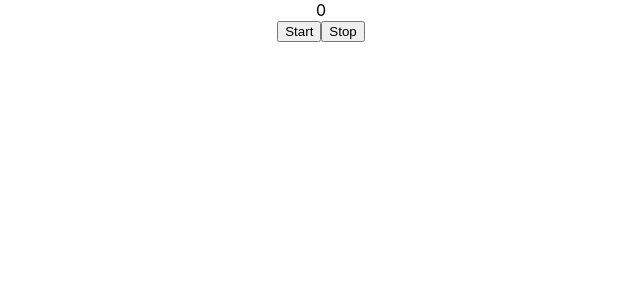
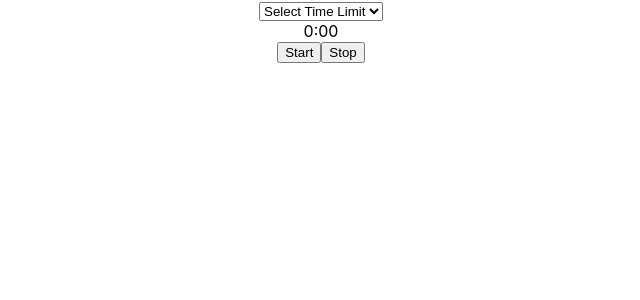
Before and after one commit to andyb2/study-timer, a React (Create React App) app: page / in a window 1280 px wide. Shown: the top 300 px of the page, without its empty margins (319-959 px from the left). Built offline with nearby package versions, Linux system fonts and the light colour scheme.

Commit message:
timer functionality

```diff
--- a/src/components/timer.jsx
+++ b/src/components/timer.jsx
@@ -1,22 +1,74 @@
-import { useState, useRef } from 'react';
+import { useState, useRef, useEffect } from 'react';
 
 export default function Timer() {
-  const [timer, setTimer] = useState(0);
-  const intervalRef = useRef(null);
+  const [timer, setTimer] = useState({ minute: 0, secondOne: 0, secondTwo: 0 });
+  const [timeLimit, setTimeLimit] = useState(0);
+  //   const [breakTime, setBreakTime] = useState(0);
+  const timerRef = useRef(null);
+  //   const breakTimerRef = useRef(null);
+
+  const handleSetTime = (time) => {
+    const toNum = Number(time);
+    setTimeLimit(toNum);
+  };
 
   const handleStartTimer = () => {
-    intervalRef.current = setInterval(() => {
-      setTimer((prev) => (prev += 1));
-    }, 1000);
+    if (timeLimit) {
+      timerRef.current = setInterval(() => {
+        setTimer((prev) => {
+          const stateCopy = { ...prev };
+
+          if (prev.secondOne === 5 && prev.secondTwo === 9) {
+            stateCopy.minute += 1;
+            stateCopy.secondOne = 0;
+            stateCopy.secondTwo = 0;
+            return stateCopy;
+          }
+
+          if (prev.secondTwo === 9) {
+            stateCopy.secondTwo = 0;
+            stateCopy.secondOne += 1;
+            return stateCopy;
+          }
+
+          stateCopy.secondTwo += 1;
+          return stateCopy;
+        });
+      }, 10);
+    }
   };
 
   const handleStopTimer = () => {
-    clearInterval(intervalRef.current);
+    clearInterval(timerRef.current);
   };
+
+  useEffect(() => {
+    const checkForFinishTime = () => {
+      console.log(timeLimit);
+      if (timeLimit && timer.minute === timeLimit) {
+        //     breakTimerRef.current = setInterval(() => {});
+        handleStopTimer();
+      }
+    };
+
+    checkForFinishTime();
+  }, [timer, timeLimit]);
 
   return (
     <div>
-      <div>{timer}</div>
+      <select onChange={(e) => handleSetTime(e.target.value)}>
+        <option default>Select Time Limit</option>
+        <option value={5}>5 min</option>
+        <option value={10}>10 min</option>
+        <option value={15}>15 min</option>
+        <option value={20}>20 min</option>
+      </select>
+
+      <div>
+        {timer.minute}:{timer.secondOne}
+        {timer.secondTwo}
+      </div>
+
       <div>
         <button onClick={() => handleStartTimer()}>Start</button>
         <button onClick={() => handleStopTimer()}>Stop</button>
```
